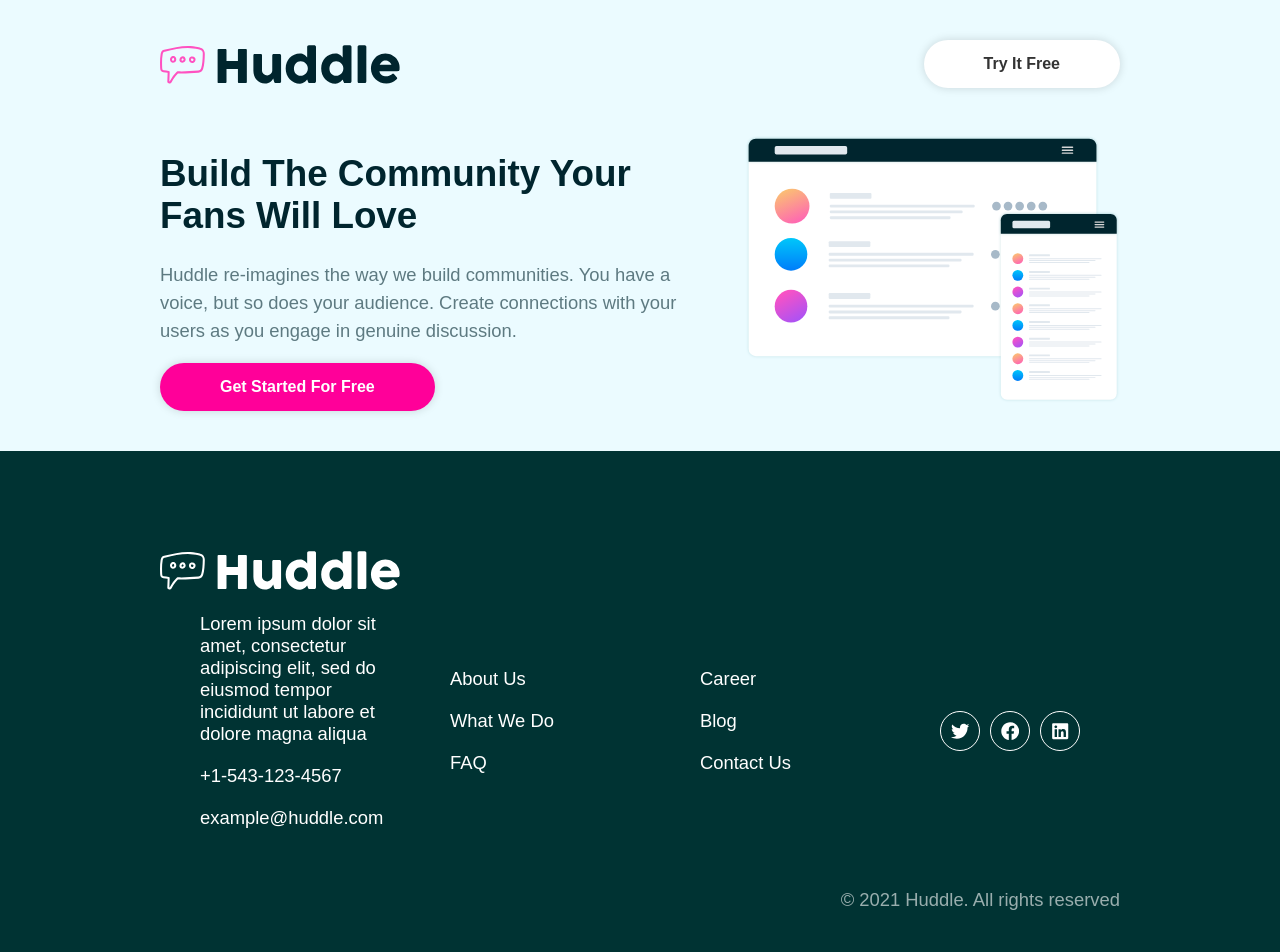
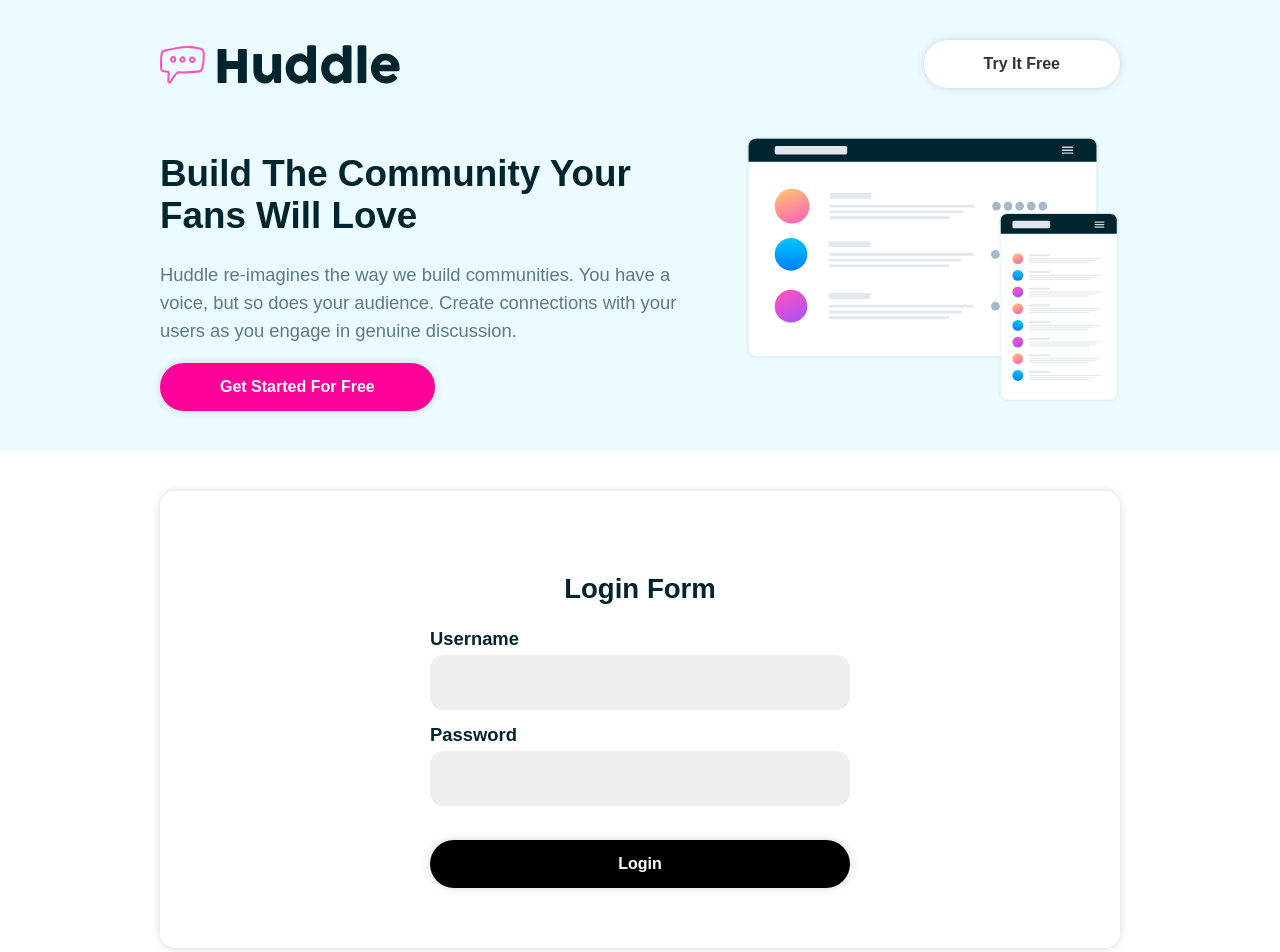
Before and after one commit to hoseinABH/landing-component, a React (Create React App) app: page /auth in a window 1280 px wide. Shown: the top 952 px of the page. Built offline with nearby package versions, Linux system fonts and the light colour scheme.

Commit message:
add login form

```diff
--- a/src/App.js
+++ b/src/App.js
@@ -4,6 +4,7 @@ import Footer from './components/Footer';
 import Header from './components/Header';
 import GlobalStyles from './components/styles/global';
 import Home from './screens/Home';
+import Login from './screens/Login';
 
 const theme = {
   colors: {
@@ -25,6 +26,7 @@ function App() {
         <Header />
         <Routes>
           <Route path="/" element={<Home />} />
+          <Route path="auth" element={<Login />} />
         </Routes>
         <Footer />
       </BrowserRouter>
--- a/src/components/Header.js
+++ b/src/components/Header.js
@@ -1,15 +1,17 @@
+import { useNavigate } from 'react-router';
 import Button from './styles/button.styled';
 import Container from './styles/container.styled';
 import Flex from './styles/flex.styled';
 import { Image, Logo, Nav, StyledHeader } from './styles/header.styled';
 
 const Header = () => {
+  const navigate = useNavigate();
   return (
     <StyledHeader>
       <Container>
         <Nav>
           <Logo src="./images/logo.svg" alt="" />
-          <Button>Try It Free</Button>
+          <Button onClick={() => navigate('auth')}>Try It Free</Button>
         </Nav>
 
         <Flex>
--- /dev/null
+++ b/src/components/styles/input.styled.js
@@ -0,0 +1,12 @@
+import styled from 'styled-components';
+
+const Input = styled.input`
+  background-color: #eee;
+  padding: 20px 10px;
+  margin-bottom: 14px;
+  border-radius: 14px;
+  outline: none;
+  border: none;
+`;
+
+export default Input;
--- /dev/null
+++ b/src/components/styles/login-card.styled.js
@@ -0,0 +1,29 @@
+import styled from 'styled-components';
+
+const StyledLoginCard = styled.div`
+  display: flex;
+  align-items: center;
+  flex-direction: column;
+  background-color: #fff;
+  border-radius: 15px;
+  box-shadow: 0 0 10px rgba(0, 0, 0, 0.15);
+  margin: 40px 0;
+  padding: 60px;
+
+  form {
+    display: flex;
+    flex-direction: column;
+    max-width: 420px;
+    width: 100%;
+  }
+  label {
+    font-weight: bold;
+    margin-bottom: 5px;
+  }
+
+  @media (max-width: ${(props) => props.theme.breakpoints.mobile}) {
+    padding: 20px;
+  }
+`;
+
+export default StyledLoginCard;
--- /dev/null
+++ b/src/screens/Login.js
@@ -0,0 +1,40 @@
+import { useRef } from 'react';
+import Button from '../components/styles/button.styled';
+import Container from '../components/styles/container.styled';
+import Input from '../components/styles/input.styled';
+import StyledLoginCard from '../components/styles/login-card.styled';
+
+const Login = () => {
+  const passRef = useRef(null);
+  const usernameRef = useRef(null);
+
+  const handleFormSubmit = (e) => {
+    e.preventDefault();
+  };
+  return (
+    <Container>
+      <StyledLoginCard>
+        <h2>Login Form</h2>
+        <form onSubmit={handleFormSubmit}>
+          <label htmlFor="username">Username</label>
+          <Input ref={usernameRef} name="username" />
+
+          <label htmlFor="password">Password</label>
+          <Input ref={passRef} type="password" name="password" />
+
+          {/* Submit Button */}
+          <Button
+            style={{ marginTop: '20px' }}
+            type="submit"
+            bgColor="black"
+            color="white"
+          >
+            Login
+          </Button>
+        </form>
+      </StyledLoginCard>
+    </Container>
+  );
+};
+
+export default Login;
```
